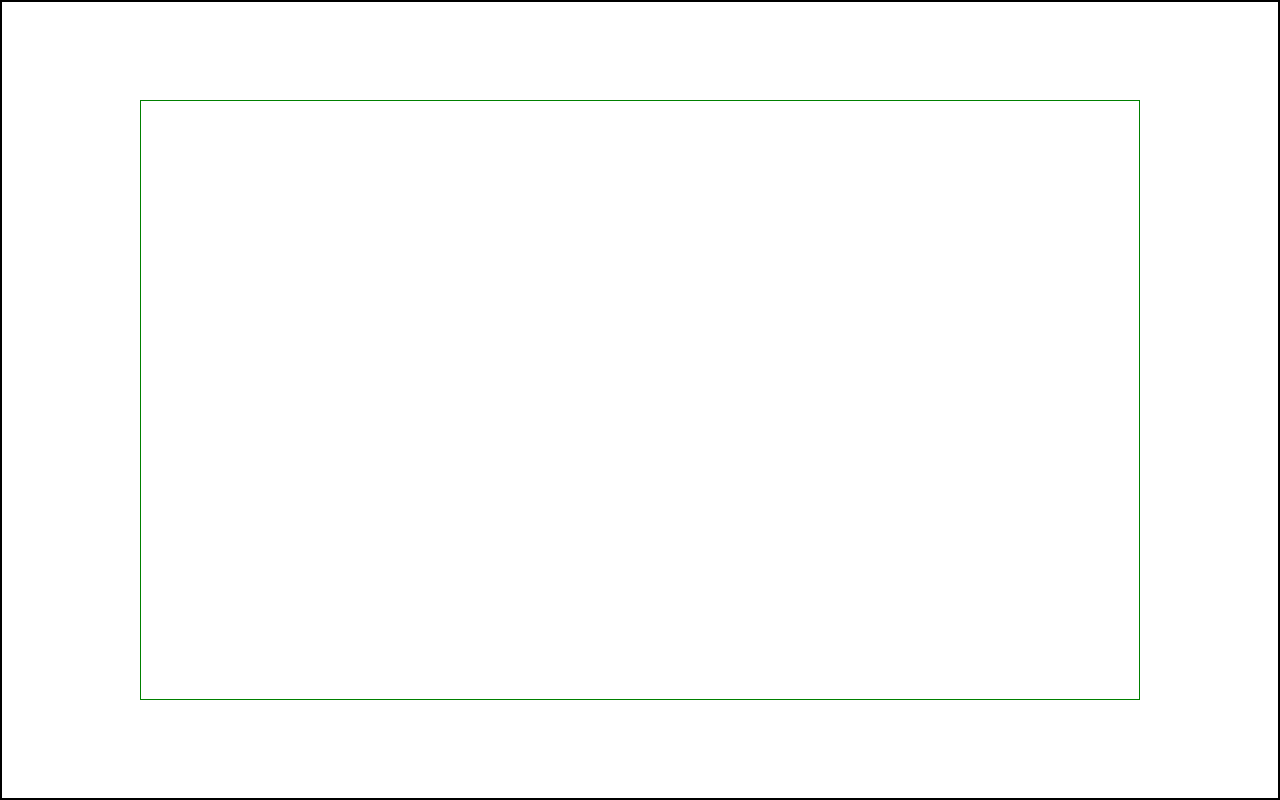
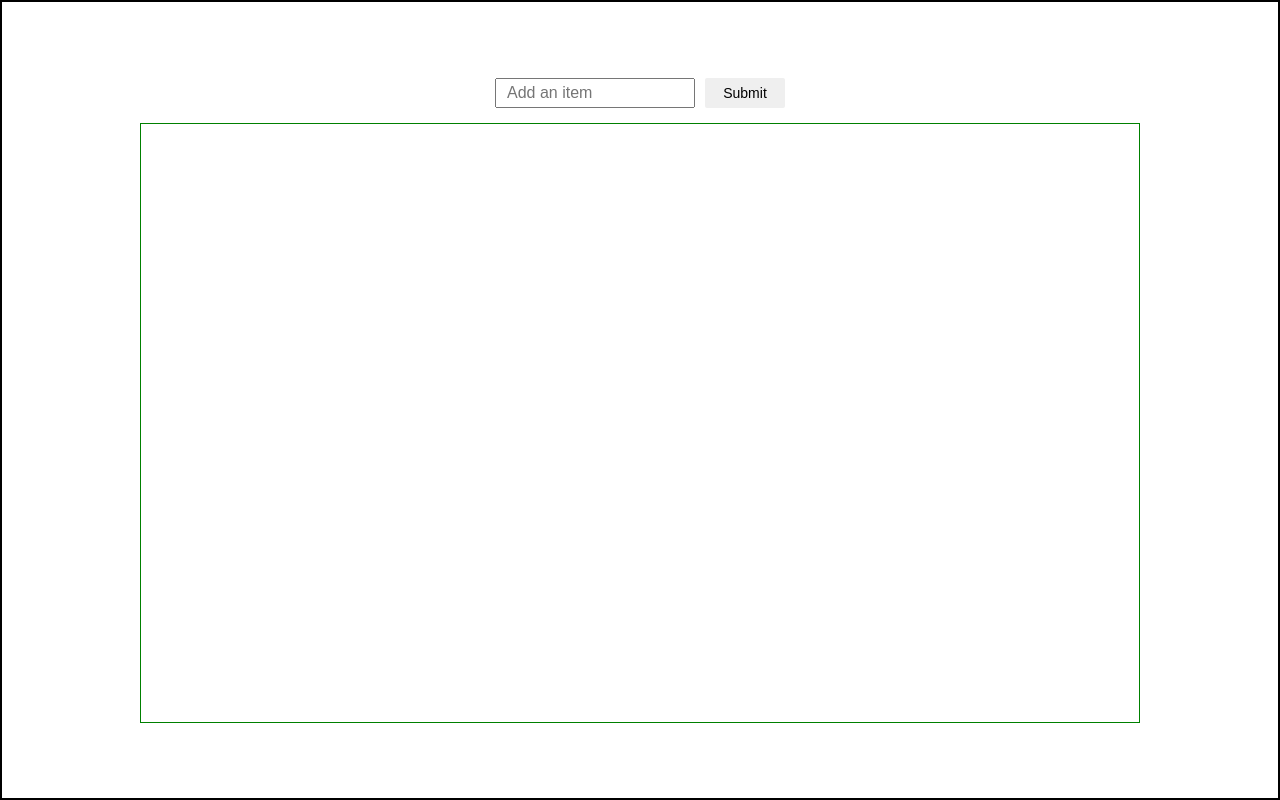
Before and after one commit to buji405/garage-bin, a website: page public/index.html in a window 1280 px wide. Drawn offline with nearby package versions, Linux system fonts and the light colour scheme.

Commit message:
Add input and button, hook up button to js

```diff
--- a/public/index.html
+++ b/public/index.html
@@ -9,7 +9,12 @@
     <title>Garage Bin</title>
   </head>
   <body>
+
     <section class="garage-container">
+      <div class="input-field">
+        <input class="add-item" placeholder="Add an item" type="text">
+        <button class="submit">Submit</button>
+      </div>
       <section class="garage">
 
       </section>
--- a/public/main.js
+++ b/public/main.js
@@ -1 +1,5 @@
-console.log('hi');
+
+
+$('.submit').on('click',  () => {
+  console.log('yay!');
+})
--- a/public/styles.css
+++ b/public/styles.css
@@ -10,6 +10,7 @@ body {
   display: flex;
   align-items: center;
   justify-content: center;
+  flex-direction: column;
   border: 2px solid black;
   height: 100vh;
 }
@@ -20,3 +21,25 @@ body {
   width: 80%;
   border: 1px solid green;
 }
+
+.input-field {
+  display: flex;
+}
+
+.add-item {
+  width: 200px;
+  height: 30px;
+  font-size: 16px;
+  margin-bottom: 15px;
+  padding-left: 10px;
+}
+
+.submit {
+  height: 30px;
+  margin-left: 10px;
+  border: none;
+  border-radius: 2px;
+  width: 80px;
+  cursor: pointer;
+  font-size: 14px;
+}
```
